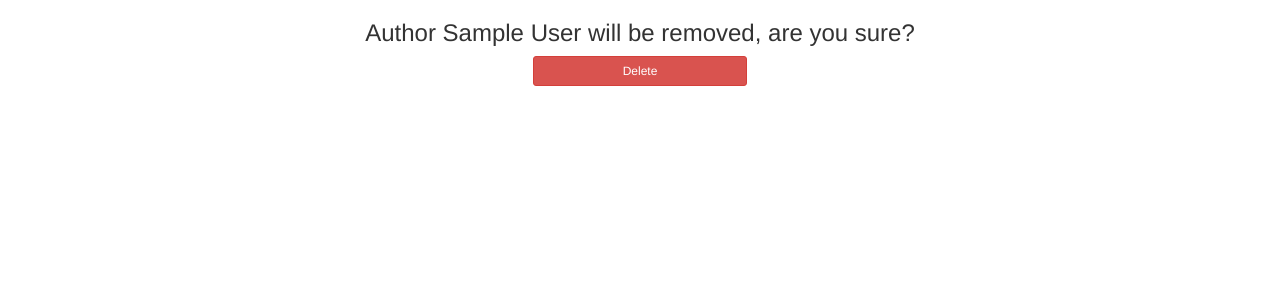
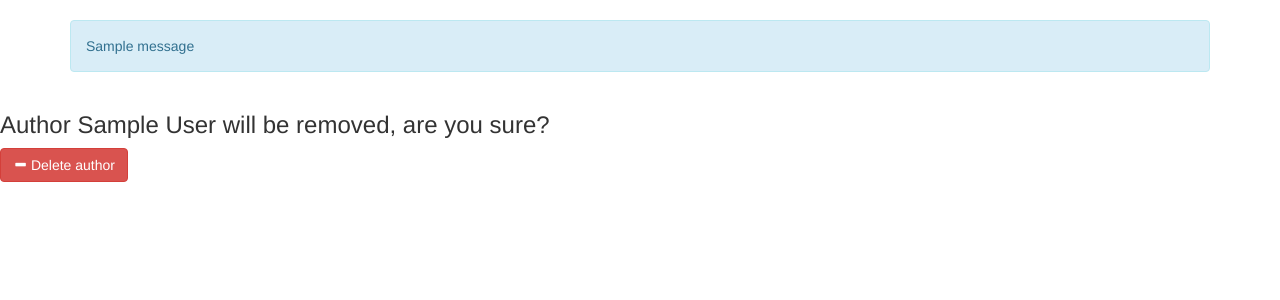
Before and after one commit to didoogan/library, a Django app: template templates/authors/delete_view.html in a window 1280 px wide. Shown: the part 52-352 px from the top of the page. Run offline with Django 3.2, Linux system fonts and the light colour scheme; the template is opened without the code that fills it: most values are stand-ins (such as "Sample title", 1, 10 or a date in 2020); one stand-in notice (Sample message) is shown; some libraries are stand-ins or nearby versions.

Commit message:
messages without specifications

```diff
--- a/templates/authors/delete_view.html
+++ b/templates/authors/delete_view.html
@@ -8,10 +8,12 @@
 
 {% block content %}
 
-<h3 align="center">Author {{ author }} will be removed, are you sure?</h3>
+<h3>Author {{ author }} will be removed, are you sure?</h3>
     <form method="post">
         {% csrf_token %}
-        <input type="submit" class="btn btn-danger btn-sm col-xs-offset-5 col-xs-2" value="Delete" />
+        <button class="btn btn-danger btn-md" >
+            <span class="glyphicon glyphicon-minus"></span> Delete author
+        </button>
     </form>
 
 {% endblock %}
--- a/templates/base.html
+++ b/templates/base.html
@@ -63,6 +63,16 @@
           </div><!-- /.container-fluid -->
         </nav>
 
+        {% if messages %}
+            {% for message in messages %}
+                <div class="container">
+                    <div class="alert alert-info">
+                        {{ message }}
+                    </div>
+                </div>
+            {% endfor %}
+        {% endif %}
+
 
         {%  block content %}
 
--- a/templates/books/delete_book.html
+++ b/templates/books/delete_book.html
@@ -8,10 +8,12 @@
 
 {% block content %}
 
-    <h3 align="center">Book {{ book }} will be removed, are you sure?</h3>
+    <h3>Book {{ book }} will be removed, are you sure?</h3>
         <form method="post">
             {% csrf_token %}
-            <input type="submit" class="btn btn-danger btn-sm col-xs-offset-5 col-xs-2" value="Delete" />
+            <button class="btn btn-danger btn-md" >
+                <span class="glyphicon glyphicon-minus"></span> Delete book
+            </button>
         </form>
 
 {% endblock %}
```
Also changed, not shown: authors/views.py (+18 -1 lines), books/views.py (+17 -0 lines), 2 other files.
